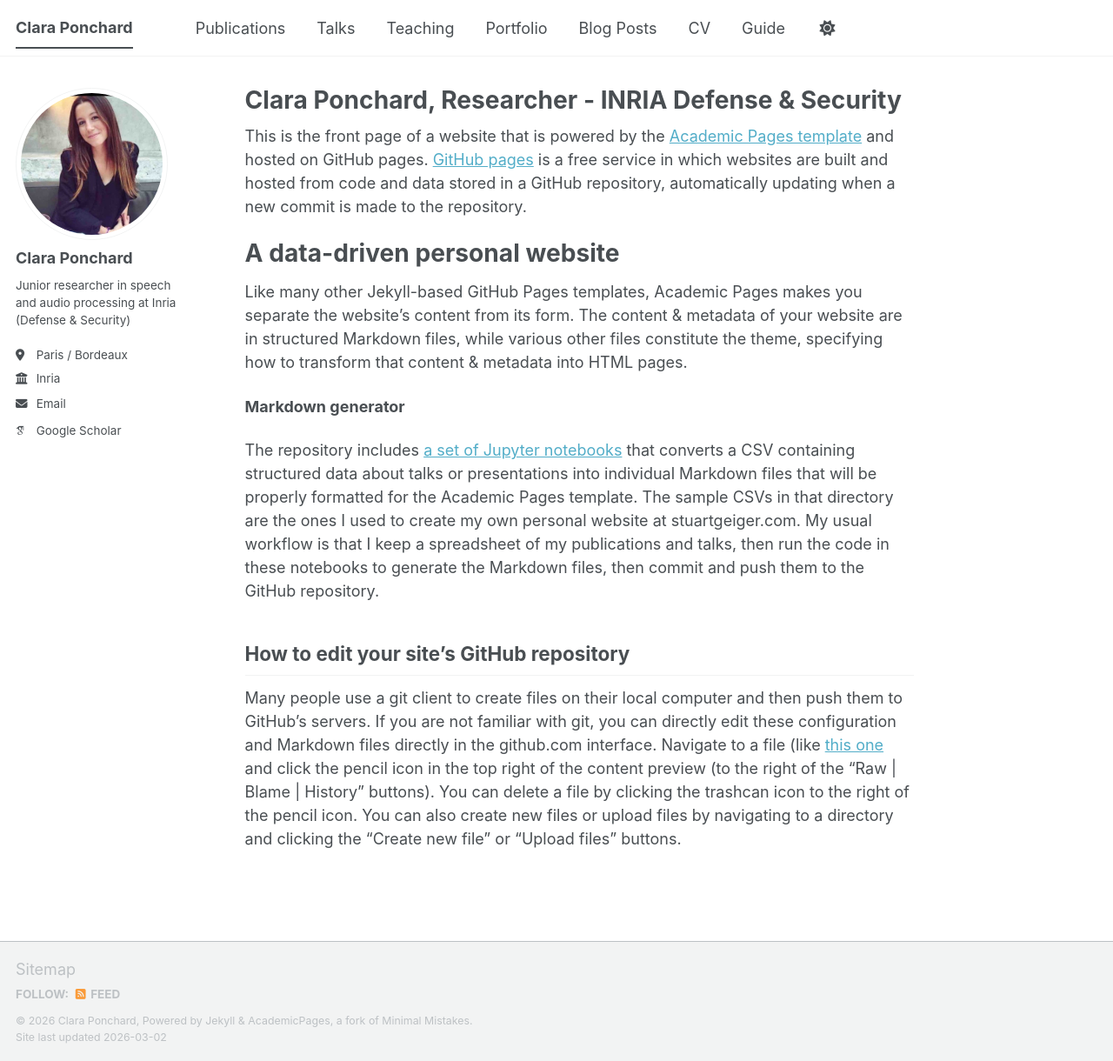
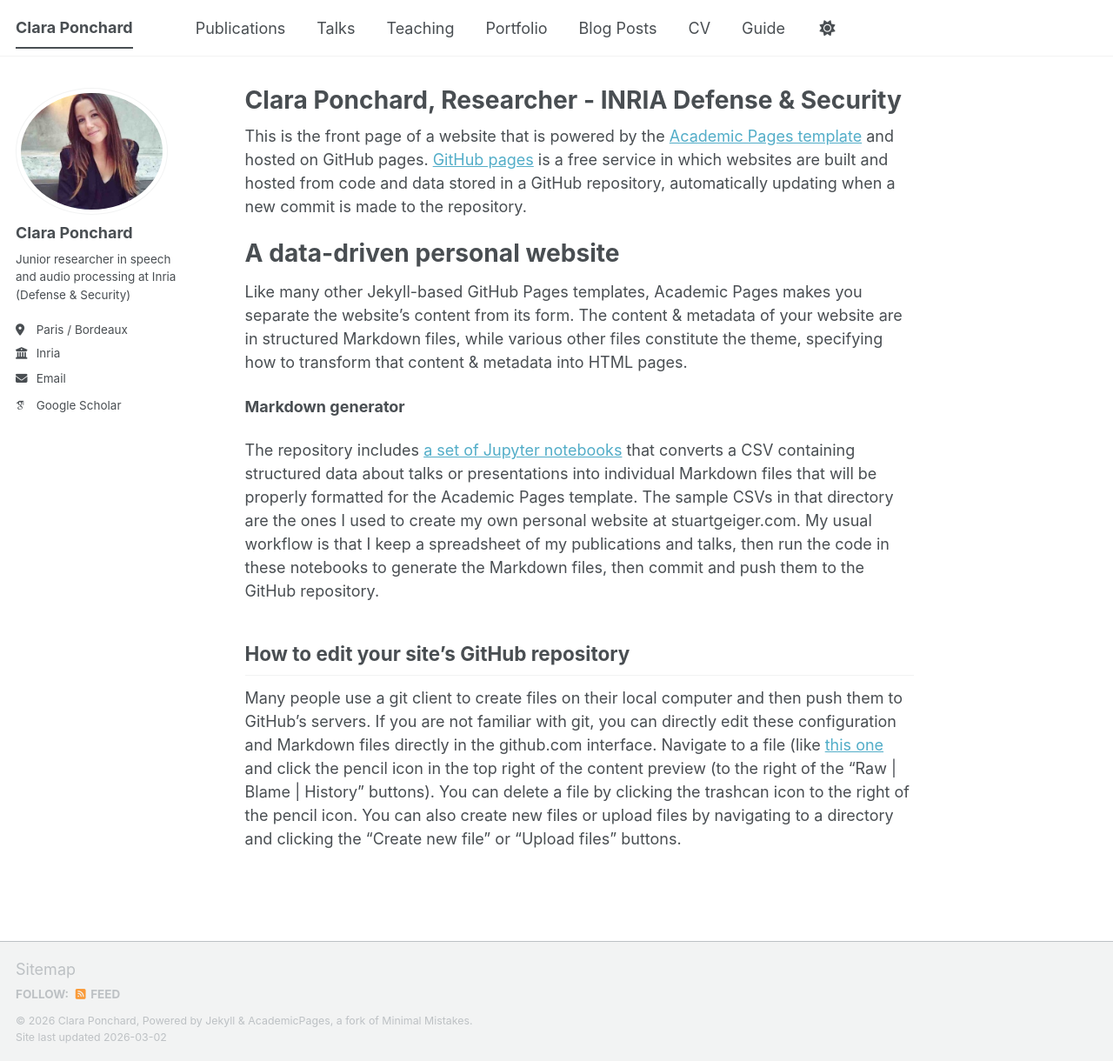
Before and after one commit to ClaraPonchard/ClaraPonchard.github.io, a Jekyll site: the page built from _pages/about.md, in a window 1280 px wide and 1220 px high. Shown: the whole window at 87% size. Built offline with Jekyll 4.4.1, drawn with Linux system fonts in a browser that asks for light colours; some web fonts are replaced; a script bundle is joined from its source files by our own code; library files that are not in the unit come from our copies.

Commit message:
Update _config.yml

```diff
--- a/_config.yml
+++ b/_config.yml
@@ -23,7 +23,7 @@ repository               : "ClaraPonchard/ClaraPonchard.github.io"
 #               Additional customization can be done by editing /_includes/author-profile.html
 author:
   # Biographic information
-  avatar           : "1517069107096.png"
+  avatar           : "image(1).png"
   name             : "Clara Ponchard"
   pronouns         : # example: "she/her"
   bio              : "Junior researcher in speech and audio processing at Inria (Defense & Security)"
```
